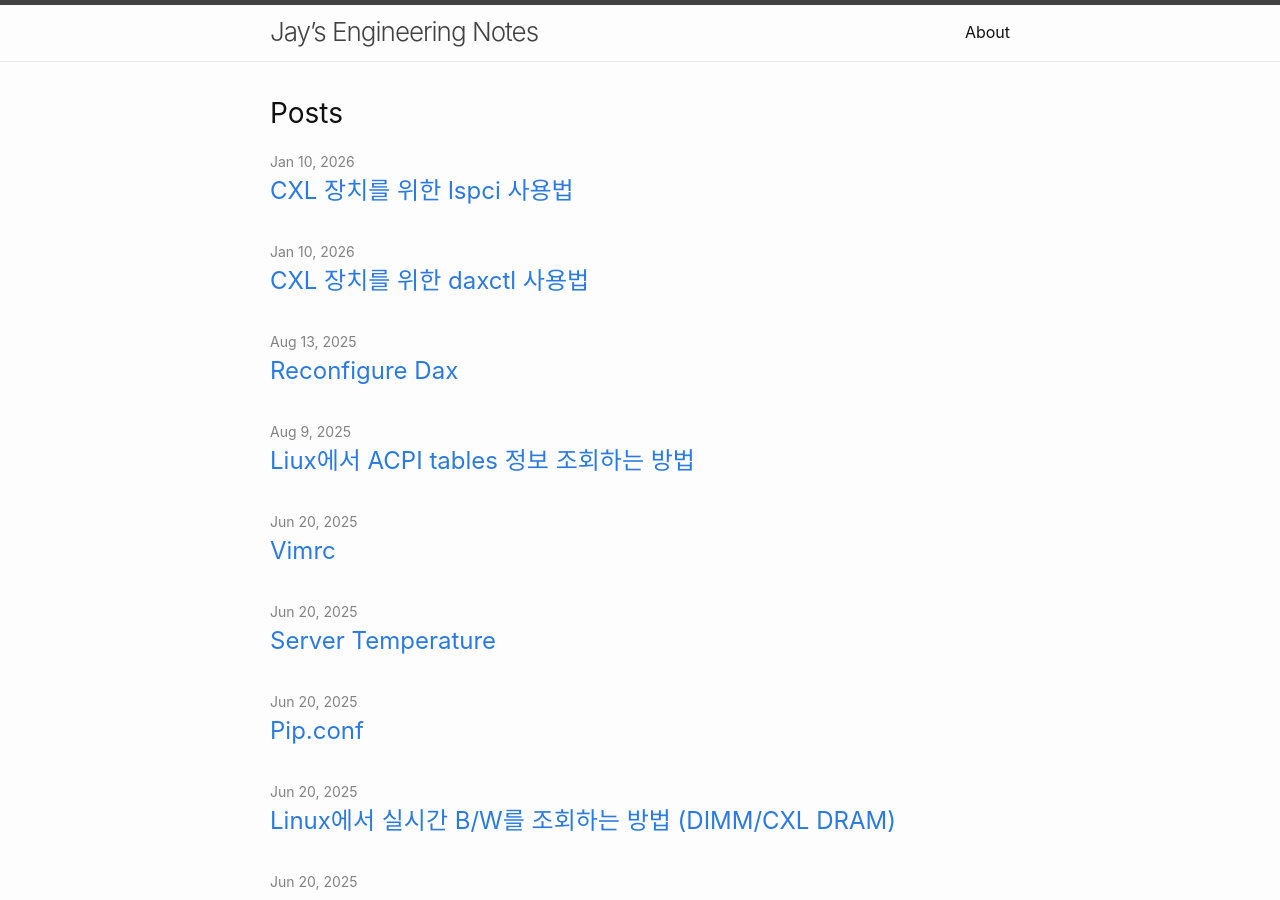
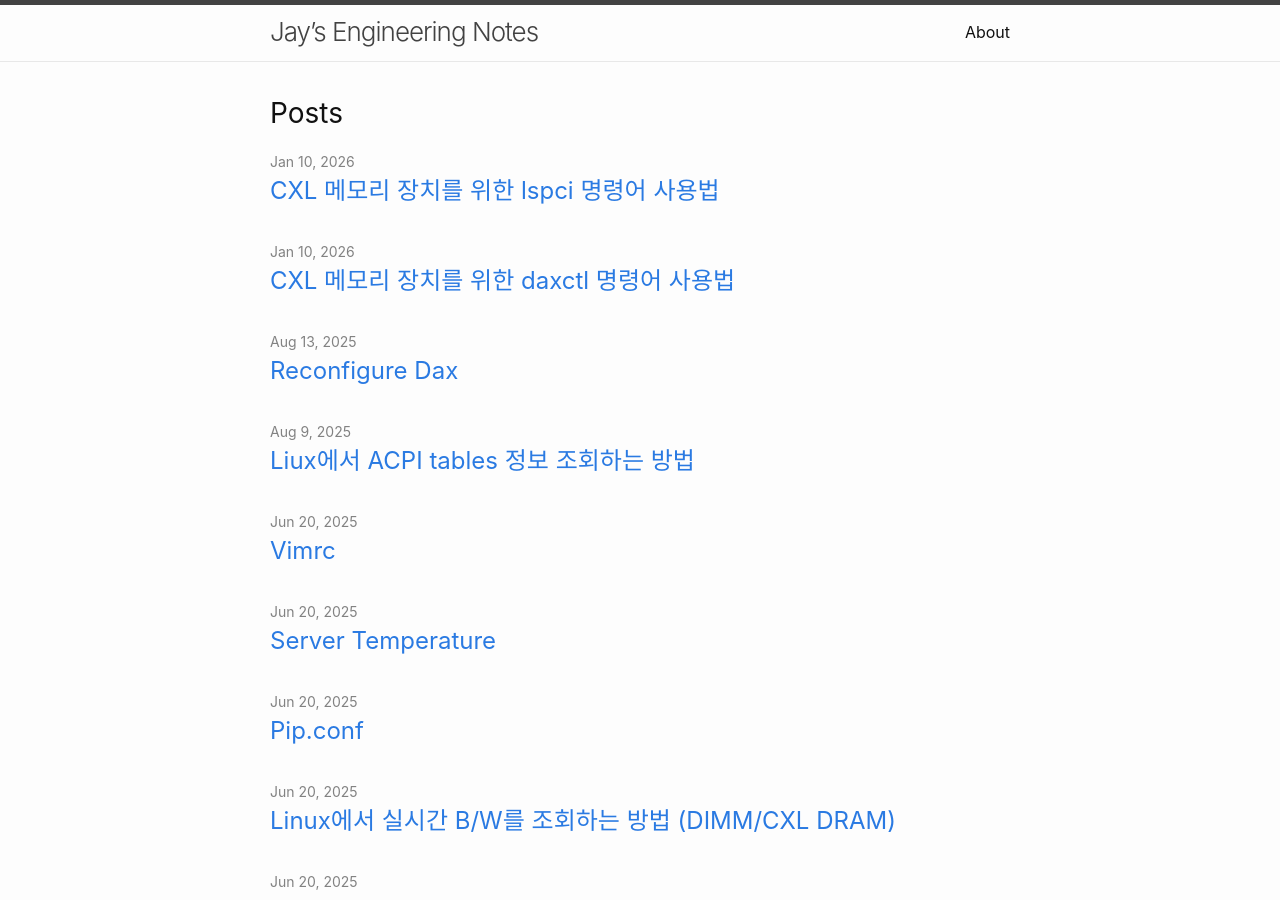
Before and after one commit to wj28lee/wj28lee.github.io, a Jekyll site: the page built from index.md, in a window 1280 px wide and 900 px high. Built offline with Jekyll 4.4.1, drawn with Linux system fonts in a browser that asks for light colours.

Commit message:
_posts: update titles

```diff
--- a/_posts/2026-01-10-how-to-use-daxctl-for-cxl.md
+++ b/_posts/2026-01-10-how-to-use-daxctl-for-cxl.md
@@ -1,6 +1,6 @@
 ---
 layout: post
-title: "CXL 장치를 위한 daxctl 사용법"
+title: "CXL 메모리 장치를 위한 daxctl 명령어 사용법"
 categories: tech
 tags: [cxl, daxctl, devdax, system-ram]
 ---
--- a/_posts/2026-01-10-how-to-use-lspci-for-cxl.md
+++ b/_posts/2026-01-10-how-to-use-lspci-for-cxl.md
@@ -1,6 +1,6 @@
 ---
 layout: post
-title: "CXL 장치를 위한 lspci 사용법"
+title: "CXL 메모리 장치를 위한 lspci 명령어 사용법"
 categories: tech
 tags: [cxl, lspci]
 ---
```
